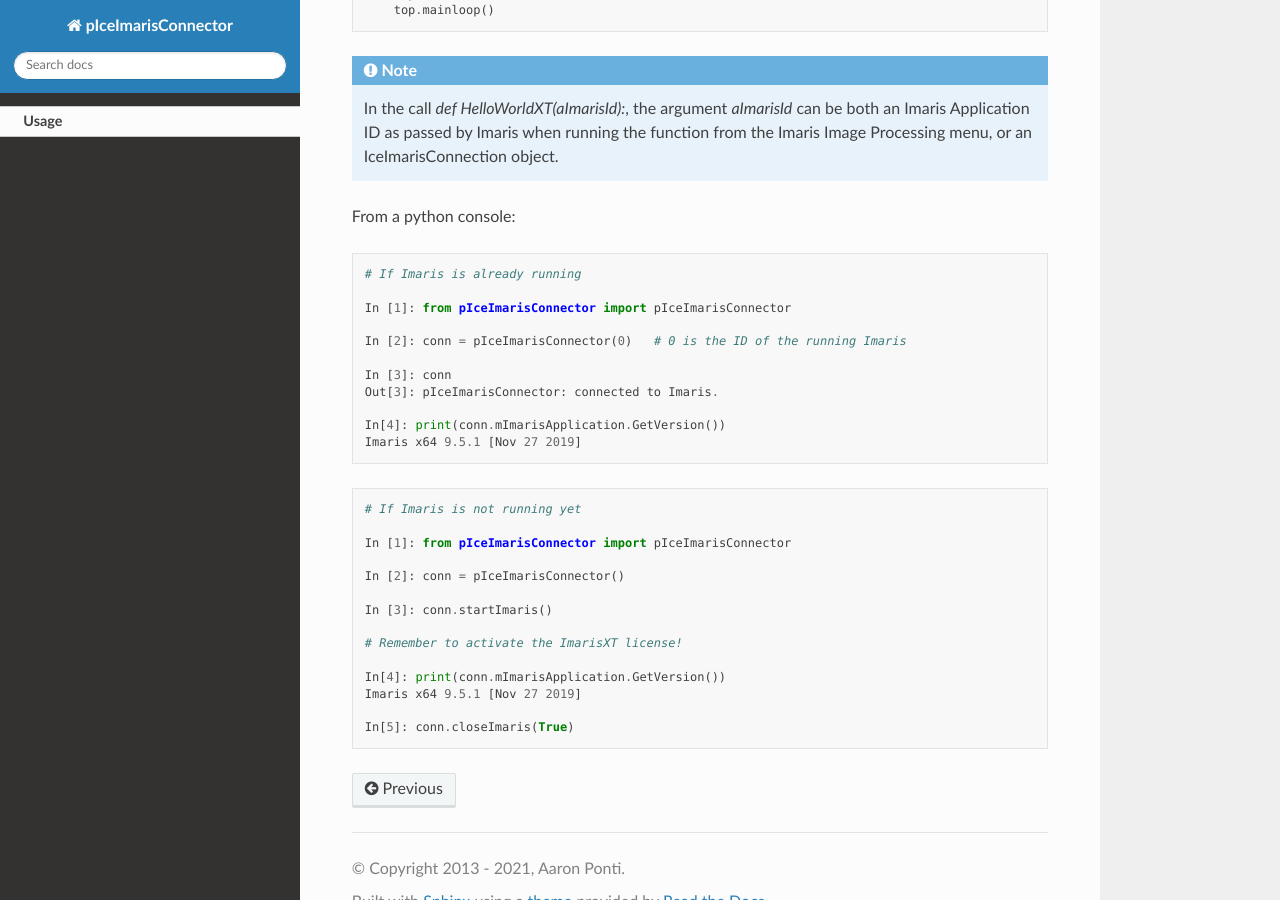
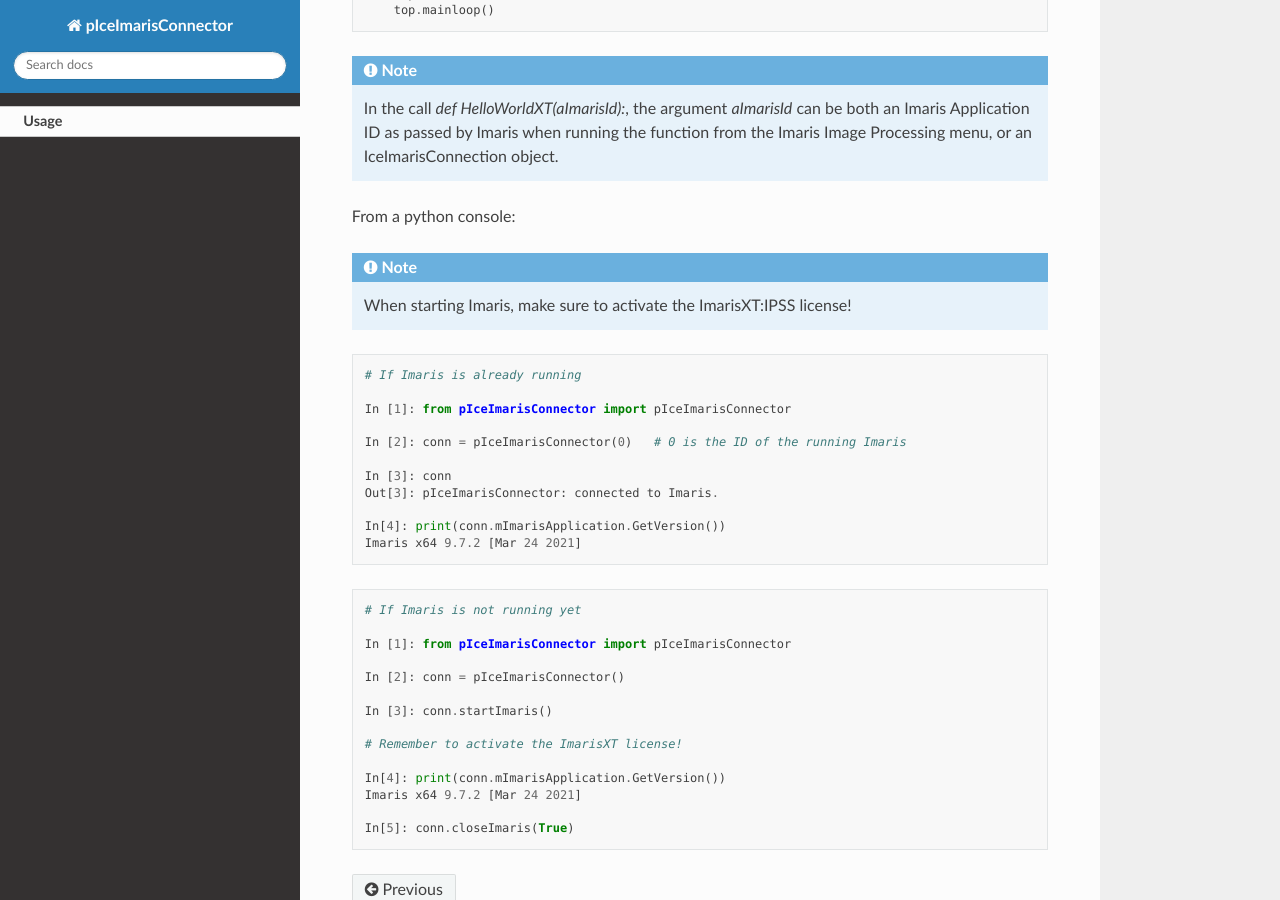
Before and after one commit to aarpon/pIceImarisConnector, a Sphinx documentation site: the page built from docs/usage.rst, in a window 1280 px wide and 900 px high, scrolled down 588 px. Built offline with Sphinx 7.4.7 and the Read the Docs theme 2.0.0, drawn with Linux system fonts in a browser that asks for light colours; the version number could not be read and is left out.

Commit message:
Update documentation.

```diff
--- a/docs/requirements.txt
+++ b/docs/requirements.txt
@@ -1,2 +1,3 @@
 numpy
+sphinx
 sphinx_rtd_theme
--- a/docs/usage.rst
+++ b/docs/usage.rst
@@ -40,6 +40,10 @@ In an Imaris XT file:
 
 From a python console:
 
+.. note::
+
+    When starting Imaris, make sure to activate the ImarisXT:IPSS license!
+
 .. code-block:: python
 
     # If Imaris is already running
@@ -52,7 +56,7 @@ From a python console:
     Out[3]: pIceImarisConnector: connected to Imaris.
 
     In[4]: print(conn.mImarisApplication.GetVersion())
-    Imaris x64 9.5.1 [Nov 27 2019]
+    Imaris x64 9.7.2 [Mar 24 2021]
 
 .. code-block:: python
 
@@ -67,6 +71,6 @@ From a python console:
     # Remember to activate the ImarisXT license!
 
     In[4]: print(conn.mImarisApplication.GetVersion())
-    Imaris x64 9.5.1 [Nov 27 2019]
+    Imaris x64 9.7.2 [Mar 24 2021]
 
     In[5]: conn.closeImaris(True)
```
Also changed, not shown: 1 other file.
